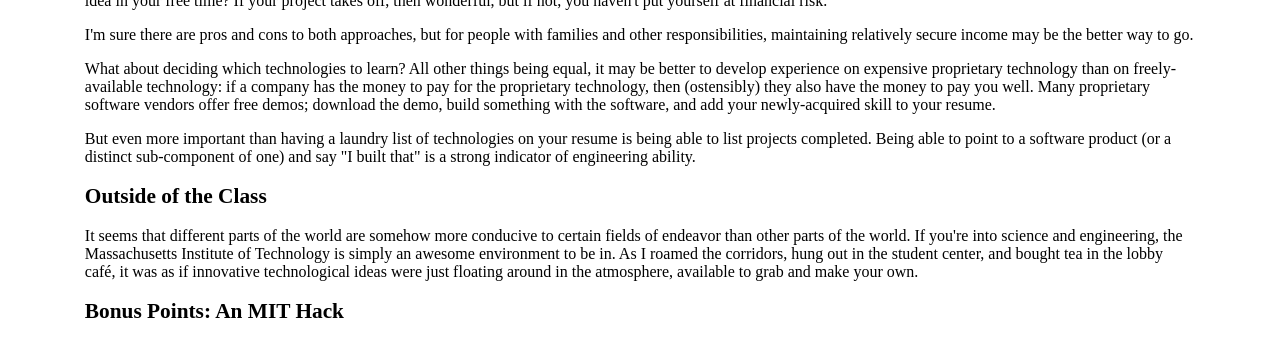
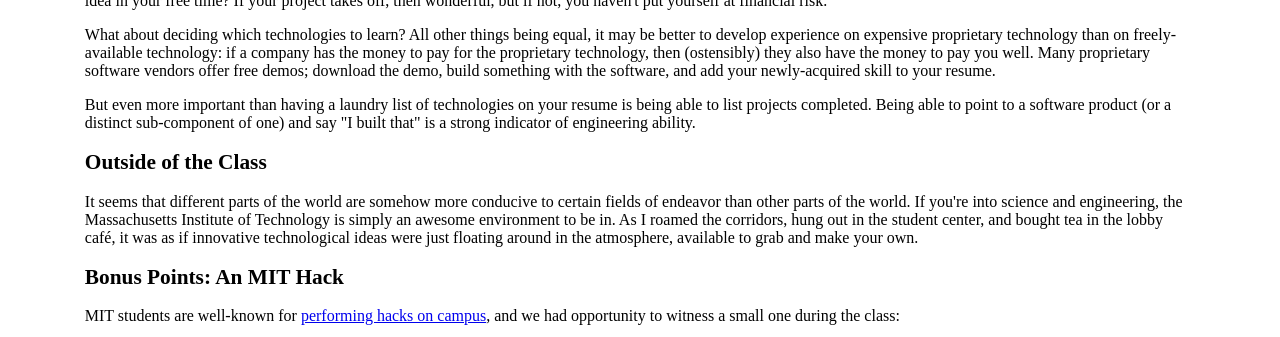
Before and after one commit to tjr/tjr.github.com, a Jekyll site: the page writing/what-i-learned-at-mit.html, which Jekyll copies as it is, in a window 1280 px wide and 900 px high, scrolled down 1212 px, cut to the strip 234-571 px from the top of the window. Built offline with Jekyll 4.4.1, drawn with Linux system fonts in a browser that asks for light colours.

Commit message:
Update writing/what-i-learned-at-mit.html

```diff
--- a/writing/what-i-learned-at-mit.html
+++ b/writing/what-i-learned-at-mit.html
@@ -174,11 +174,6 @@ idea in your free time? If your project takes off, then wonderful,
 but if not, you haven't put yourself at financial risk.
 
 <p>
-I'm sure there are pros and cons to both approaches, but for people
-with families and other responsibilities, maintaining relatively
-secure income may be the better way to go.
-
-<p>
 What about deciding which technologies to learn? All other things being
 equal, it may be better to develop experience on expensive proprietary
 technology than on freely-available technology: if a company has the
```
